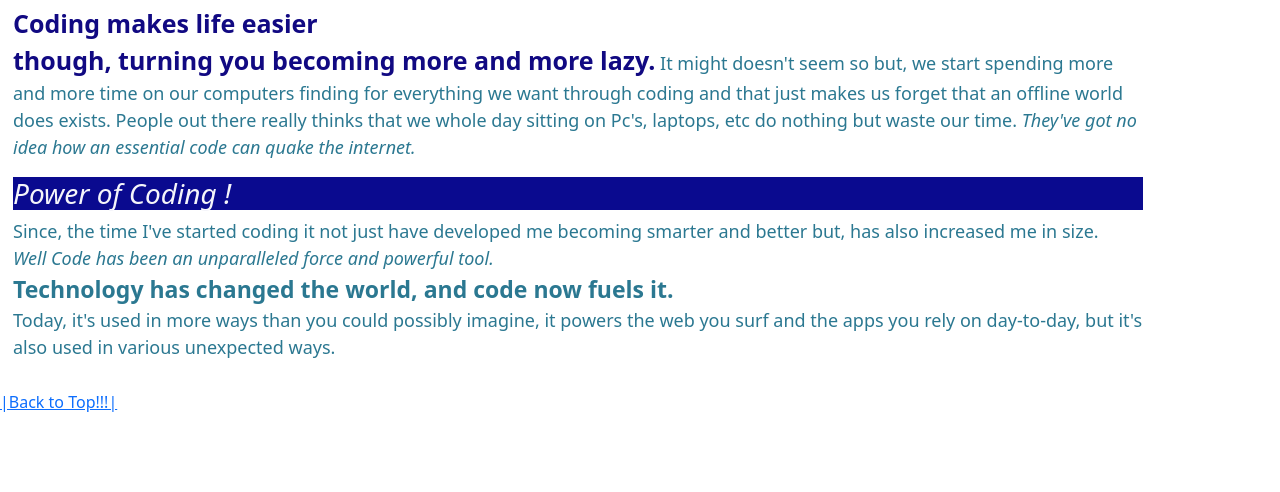
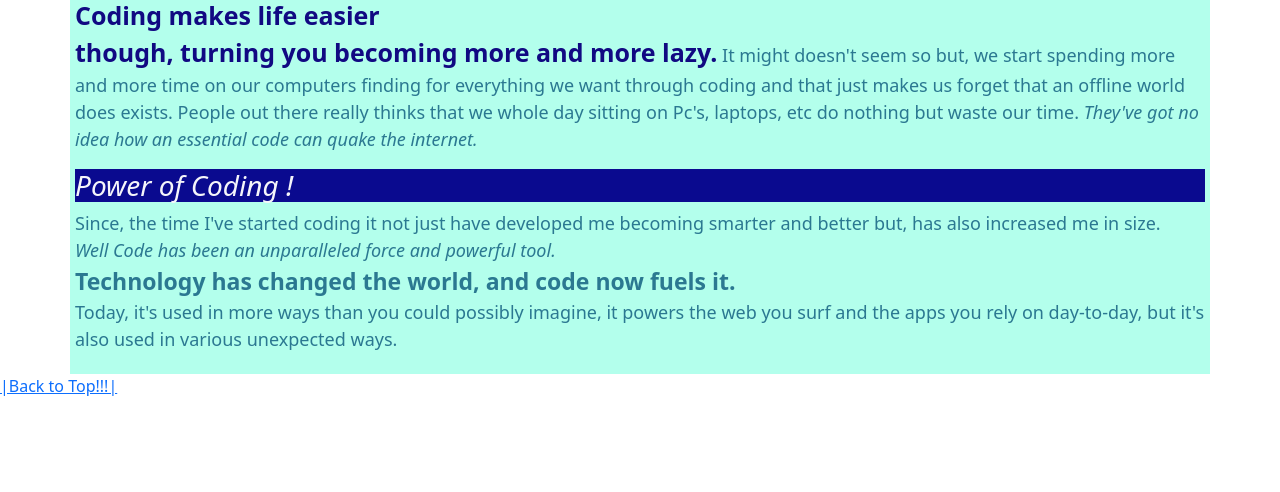
Before and after one commit to Harsha200105/CoderBlog.github.io, a plain HTML site: page index.html in a window 1280 px wide. Shown: the part 308-800 px from the top of the page. Drawn offline with nearby package versions, Linux system fonts and the light colour scheme.

Commit message:
Update index.html

```diff
--- a/index.html
+++ b/index.html
@@ -14,7 +14,8 @@
     <style>
         .container {
             padding: 5px;
-            margin: 8px;
+            background-color: rgb(179, 255, 236);
+/*             margin: 8px; */
         }
         #POC {
             background: rgb(10, 10, 143);
```
